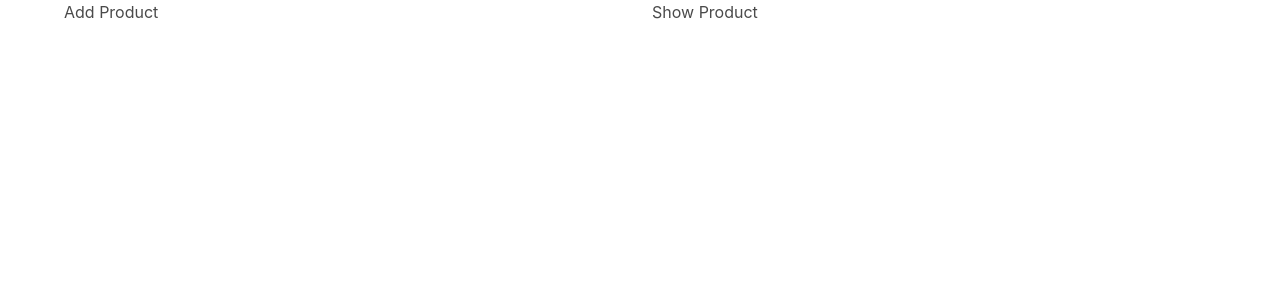
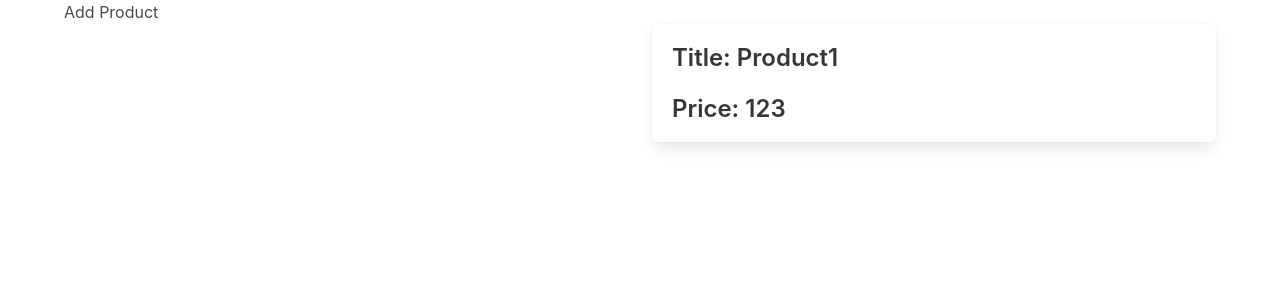
Before and after one commit to rahmatrafli1/Belajar-Redux, a React (Create React App) app: page / in a window 1280 px wide. Shown: the top 300 px of the page. Built offline with nearby package versions, Linux system fonts and the light colour scheme.

Commit message:
membuat store pada features

```diff
--- a/src/app/store.js
+++ b/src/app/store.js
@@ -1,5 +1,8 @@
 import { configureStore } from "@reduxjs/toolkit";
+import ProductReducer from "../features/ProductSlice";
 
 export const store = configureStore({
-  reducer: {},
+  reducer: {
+    product: ProductReducer,
+  },
 });
--- a/src/components/ShowProduct.jsx
+++ b/src/components/ShowProduct.jsx
@@ -1,9 +1,12 @@
 import React from "react";
+import { useSelector } from "react-redux";
 
 const ShowProduct = () => {
+  const { title, price } = useSelector((state) => state.product);
   return (
-    <div>
-      <h1>Show Product</h1>
+    <div className="box mt-5">
+      <h4 className="title is-4">Title: {title}</h4>
+      <h4 className="title is-4">Price: {price}</h4>
     </div>
   );
 };
--- /dev/null
+++ b/src/features/ProductSlice.jsx
@@ -0,0 +1,18 @@
+import { createSlice } from "@reduxjs/toolkit";
+
+const ProductSlice = createSlice({
+  name: "product",
+  initialState: {
+    title: "Product1",
+    price: "123",
+  },
+  reducers: {
+    update: (state, action) => {
+      state.title = action.payload.title;
+      state.price = action.payload.price;
+    },
+  },
+});
+
+export const { update } = ProductSlice.actions;
+export default ProductSlice.reducer;
```
